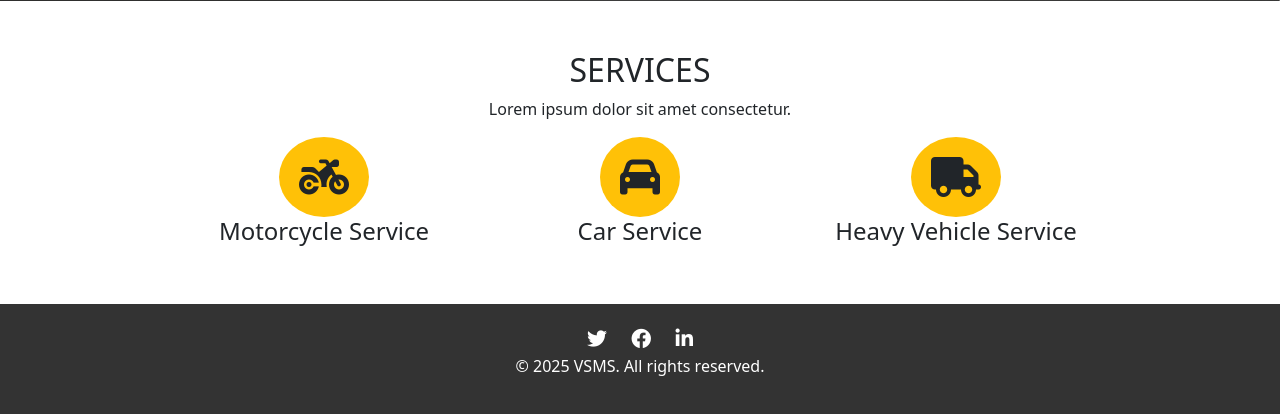
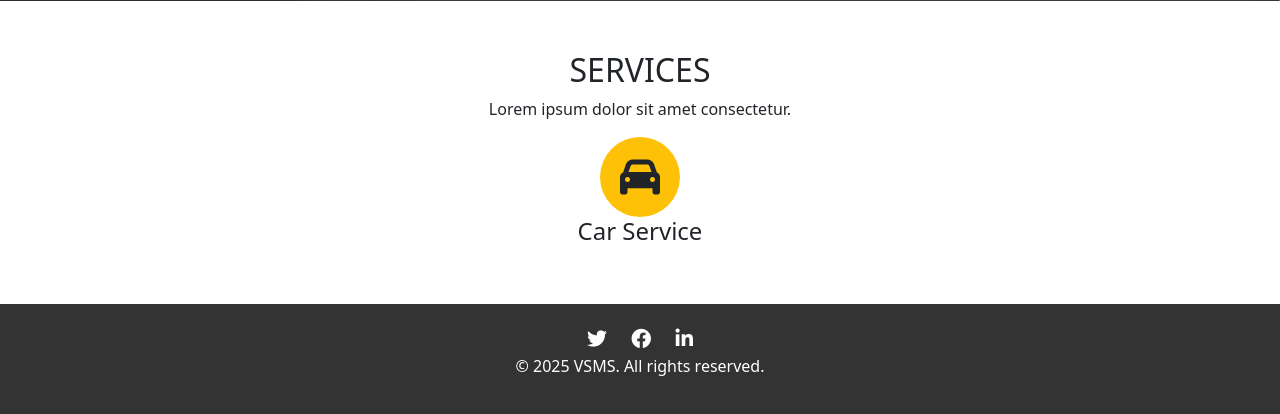
Before and after one commit to Web-DevWhiz/VSMS, a Django app: page / in a window 1280 px wide. Shown: the part 649-1063 px from the top of the page. Run offline with Django 3.2, Linux system fonts and the light colour scheme.

Commit message:
Remove extra UI

```diff
--- a/templates/vehicle/index.html
+++ b/templates/vehicle/index.html
@@ -74,16 +74,8 @@
         <p>Lorem ipsum dolor sit amet consectetur.</p>
         <div class="row justify-content-center">
             <div class="col-md-3">
-                <i class="fa-solid fa-motorcycle service-icon"></i>
-                <h4>Motorcycle Service</h4>
-            </div>
-            <div class="col-md-3">
                 <i class="fa-solid fa-car service-icon"></i>
                 <h4>Car Service</h4>
-            </div>
-            <div class="col-md-3">
-                <i class="fa-solid fa-truck service-icon"></i>
-                <h4>Heavy Vehicle Service</h4>
             </div>
         </div>
     </div>
```
